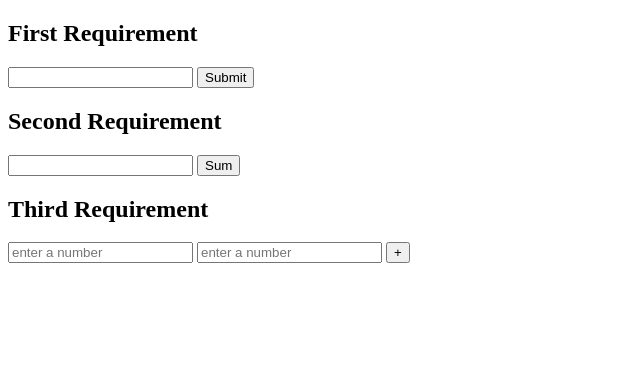
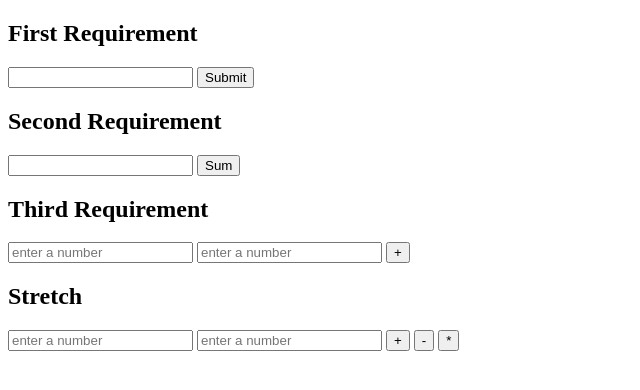
Before and after one commit to ACondori95/wdd330_w02, a plain HTML site: page index.html in a window 1280 px wide. Shown: the whole page, without its empty margins (0-640 px from the left). Drawn offline with Linux system fonts and the light colour scheme.

Commit message:
stretch requirement html

```diff
--- a/index.html
+++ b/index.html
@@ -23,6 +23,14 @@
     <button id="third_button" onclick="add()">+</button>
     <div id="third_output"></div>
 
+    <h2>Stretch</h2>
+    <input type="number" id="stretch_one" placeholder="enter a number">
+    <input type="number" id="stretch_two" placeholder="enter a number">
+    <button id="stretch_add" onclick="performOperation(add)">+</button>
+    <button id="stretch_sub" onclick="performOperation(sub)">-</button>
+    <button id="stretch_mult" onclick="performOperation(mult)">*</button>
+    <div id="stretch_output"></div>
+
   </body>
 
   <script src="./script/first_submit.js"></script>
```
